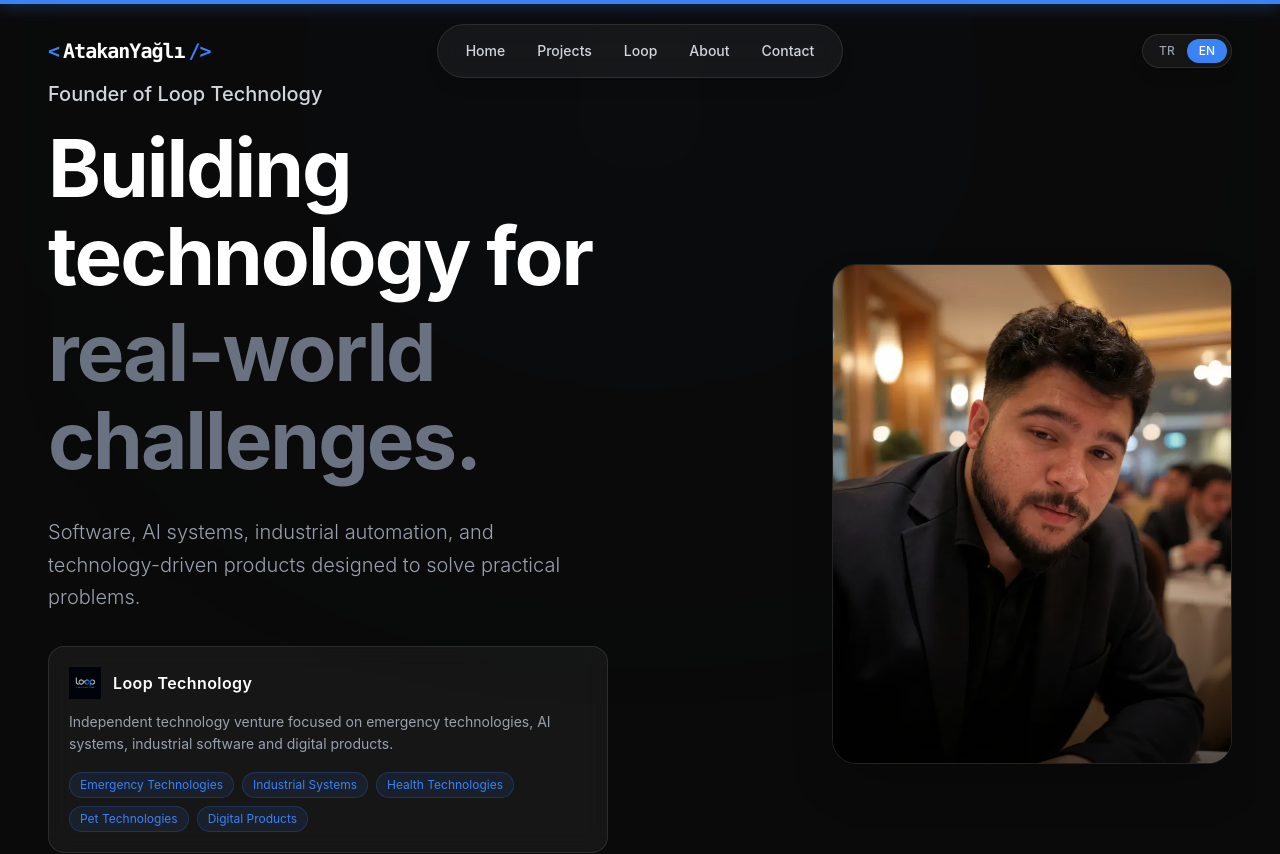
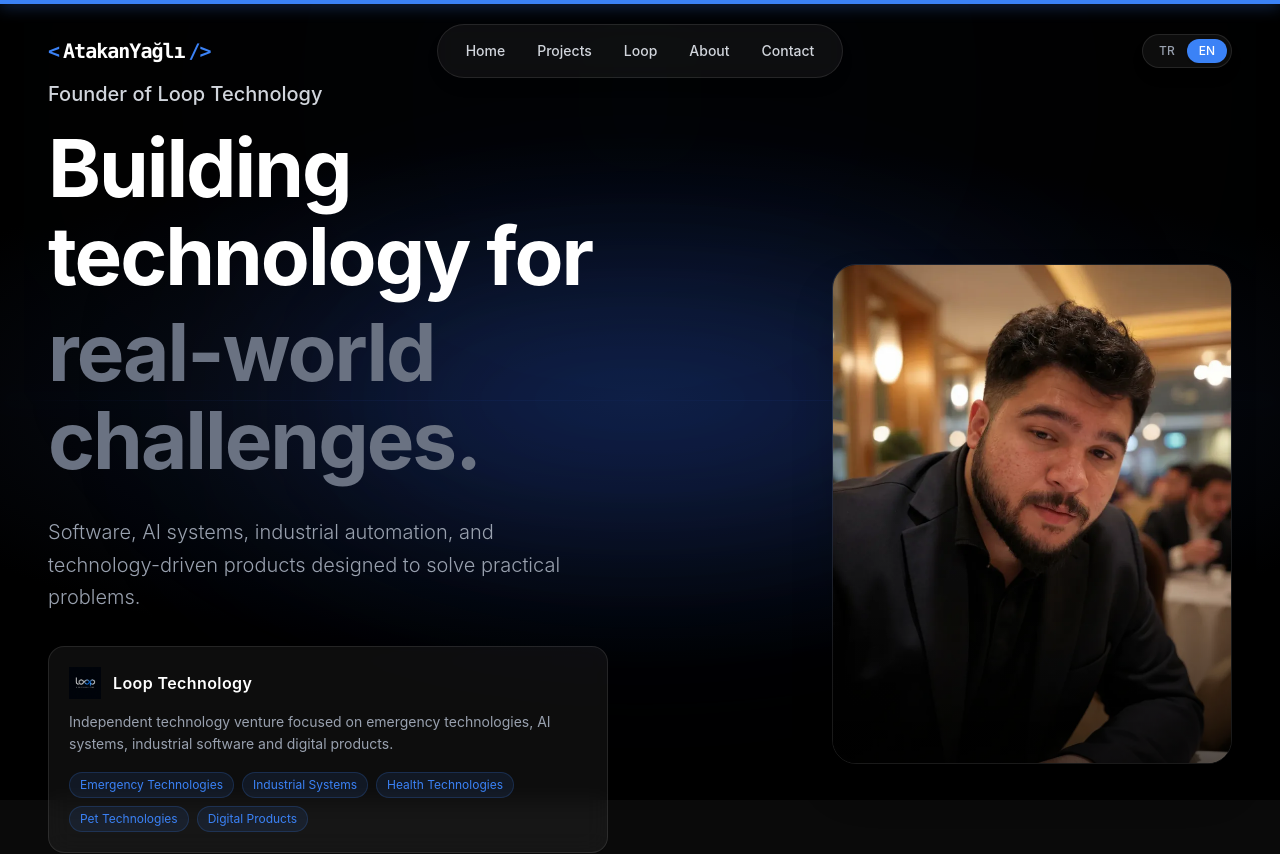
Before and after one commit to Rwin74/portfolio, a React (Vite) app: page / in a window 1280 px wide. Shown: the top 854 px of the page. Built offline with nearby package versions, Linux system fonts and the light colour scheme.

Commit message:
Add Gemini style galaxy tech background

```diff
--- a/src/App.jsx
+++ b/src/App.jsx
@@ -13,10 +13,20 @@ const Research = React.lazy(() => import('./pages/Research'));
 function App() {
   return (
     <LanguageProvider>
-      <div className="bg-background min-h-screen text-foreground selection:bg-primary selection:text-white flex flex-col">
+      <div className="relative min-h-screen text-foreground selection:bg-primary selection:text-white flex flex-col">
+
+        {/* Gemini-style Tech/Galaxy Background */}
+        <div className="fixed inset-0 z-0 bg-[#000000] overflow-hidden pointer-events-none">
+          <div className="absolute top-1/2 left-0 right-0 h-[1px] bg-gradient-to-r from-transparent via-blue-900/50 to-transparent shadow-[0_0_20px_rgba(30,58,138,0.5)]" />
+          <div className="absolute top-1/2 left-1/2 -translate-x-1/2 -translate-y-1/2 w-[150vw] h-[80vh] bg-[radial-gradient(ellipse_at_center,rgba(15,23,42,0.9)_0%,rgba(0,0,0,0)_60%)]" />
+          <div className="absolute top-1/2 left-1/2 -translate-x-1/2 -translate-y-1/2 w-[60vw] h-[40vh] bg-blue-900/20 blur-[100px] rounded-[100%]" />
+          <div className="absolute top-1/2 left-1/2 -translate-x-1/2 -translate-y-1/2 w-[40vw] h-[20vh] bg-blue-600/10 blur-[80px] rounded-[100%]" />
+        </div>
+
+        <div className="relative z-10 flex flex-col min-h-screen w-full">
           <Router>
             <div className="flex-grow">
-            <React.Suspense fallback={<div className="min-h-screen bg-black flex items-center justify-center text-white">Loading...</div>}>
+              <React.Suspense fallback={<div className="min-h-screen bg-transparent flex items-center justify-center text-white">Loading...</div>}>
                 <Routes>
                   <Route path="/" element={<HomePage />} />
                   <Route path="/about-atakan-yagli" element={<KnowledgeGraph />} />
@@ -29,6 +39,7 @@ function App() {
             <Footer />
           </Router>
         </div>
+      </div>
     </LanguageProvider>
   );
 }
```
Lines whose indentation alone changed are shown as unchanged.
